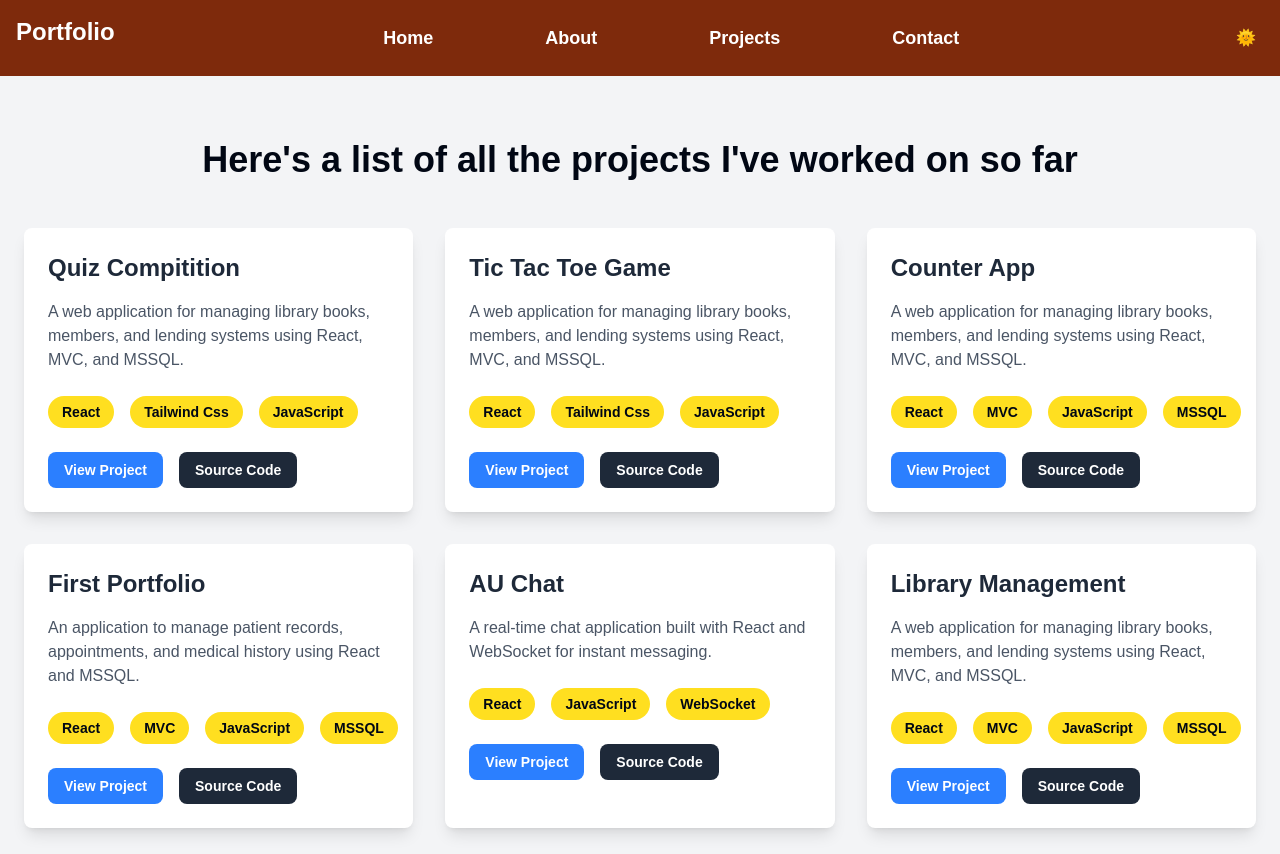
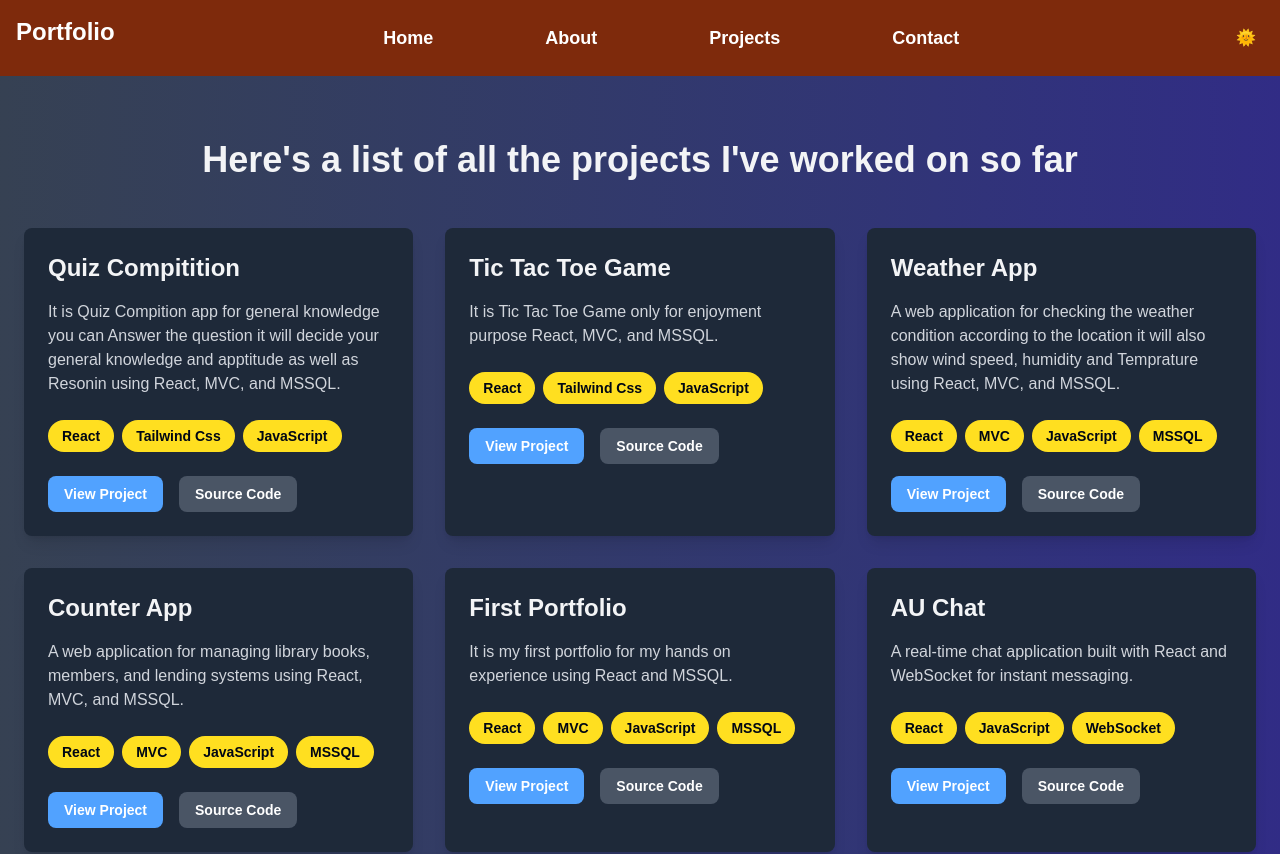
Before and after one commit to Ashish-Kumar-git-design/MyPortfolioProject, a React (Vite) app: page /projects in a window 1280 px wide. Shown: the top 854 px of the page. Built offline with nearby package versions, Linux system fonts and the light colour scheme.

Commit message:
sixth commit

```diff
--- a/src/Pages/Contact.jsx
+++ b/src/Pages/Contact.jsx
@@ -24,10 +24,10 @@ const Contact = () => {
   return (
     <section
       id="contact"
-      className="min-h-screen flex items-center justify-center py-20"
+      className="min-h-screen flex items-center justify-center py-20 bg-gradient-to-r from-green-900 to-gray-800 dark:from-white dark:to-blue-200"
     >
       <div className="px-4 w-150">
-        <h2 className="text-3xl font-bold mb-8 bg-gradient-to-r from-blue-500 to-cyan-400 bg-clip-text text-transparent text-center">
+        <h2 className="text-3xl font-bold mb-8 bg-gradient-to-r from-green-300 to-white bg-clip-text text-transparent text-center dark:from-black dark:to-blue-600 dark:bg-clip-text dark:text-transparent">
           Get In Touch
         </h2>
         <form className="space-y-6" onSubmit={handleSubmit}>
@@ -38,12 +38,12 @@ const Contact = () => {
               name="text-name"
               value={formData.name}
               required
-              className="w-full bg-white/5 border border-white/10 rounded px-4 py-3 text-white transition focus:outline-none focus:border-blue-500 focus:bg-blue-500/5"
+              className="w-full bg-transparent border border-white dark:border-black rounded px-4 py-3 text-white dark:text-black transition focus:outline-none focus:border-green-300 dark:focus:border-black"
               placeholder="Name..."
               onChange={(e) =>
                 setFormData({ ...formData, name: e.target.value })
               }
-            ></input>
+            />
           </div>
           <div className="relative">
             <input
@@ -52,12 +52,12 @@ const Contact = () => {
               id="email"
               value={formData.email}
               required
-              className="w-full bg-white/5 border border-white/10 rounded px-4 py-3 text-white transition focus:outline-none focus:border-blue-500 focus:bg-blue-500/5"
+              className="w-full bg-transparent border border-white dark:border-black rounded px-4 py-3 text-white dark:text-black transition focus:outline-none focus:border-green-300 dark:focus:border-black"
               placeholder="example@gmail.com"
               onChange={(e) =>
                 setFormData({ ...formData, email: e.target.value })
               }
-            ></input>
+            />
           </div>
           <div className="relative">
             <textarea
@@ -66,16 +66,16 @@ const Contact = () => {
               value={formData.message}
               required
               rows={5}
-              className="w-full bg-white/5 border border-white/10 rounded px-4 py-3 text-white transition focus:outline-none focus:border-blue-500 focus:bg-blue-500/5"
+              className="w-full bg-transparent border border-white dark:border-black rounded px-4 py-3 text-white dark:text-black transition focus:outline-none focus:border-green-300 dark:focus:border-black"
               placeholder="Your Message..."
               onChange={(e) =>
                 setFormData({ ...formData, message: e.target.value })
               }
-            ></textarea>
+            />
           </div>
           <button
             type="submit"
-            className="w-full bg-blue-500 text-white py-3 px-6 font-medium transition relative overflow-hidden hover:-translate-y-0.5 hover:shadow-[0_0_15px_rgba(59,130,2460.4)]"
+            className="w-full bg-green-700 dark:bg-black text-white dark:text-white py-3 px-6 font-medium transition relative overflow-hidden hover:-translate-y-0.5 hover:shadow-[0_0_15px_rgba(34,197,94,0.5)] dark:hover:shadow-[0_0_15px_rgba(0,0,0,0.3)]"
           >
             Send Message
           </button>
--- a/src/Pages/Home.jsx
+++ b/src/Pages/Home.jsx
@@ -33,8 +33,9 @@ const Home = () => {
 
     return () => clearInterval(interval);
   }, [charIndex, isForward, textIndex]);
+
   return (
-    <div className="relative flex items-center justify-center min-h-screen bg-gradient-to-r from-indigo-500 via-purple-600 to-pink-500">
+    <div className="relative flex items-center justify-center min-h-screen bg-gradient-to-r from-gray-800 via-gray-700 to-blue-900">
       {/* Background Gradient */}
       <div
         className="absolute inset-0 bg-cover bg-center opacity-40"
@@ -47,7 +48,7 @@ const Home = () => {
       <div className="relative z-10 max-w-6xl mx-auto p-6 text-center lg:text-left flex flex-col sm:flex-row items-center">
         {/* Left Side: Description */}
         <div className="sm:w-1/2 text-white space-y-6">
-          <h1 className="text-3xl sm:text-4xl md:text-5xl font-extrabold leading-tight  text-5xl font-extrabold bg-gradient-to-r from-yellow-300 via-green-500 to-yellow-500 bg-clip-text text-transparent">
+          <h1 className="text-3xl sm:text-4xl md:text-5xl font-extrabold leading-tight bg-gradient-to-r from-yellow-300 via-green-500 to-yellow-500 bg-clip-text text-transparent">
             Hi, I'm <span className="text-yellow-300">{displayText}</span>
           </h1>
           <p className="text-base sm:text-lg md:text-xl leading-relaxed">
--- a/src/Pages/Projects.jsx
+++ b/src/Pages/Projects.jsx
@@ -4,18 +4,29 @@ const projects = [
   {
     title: "Quiz Compitition",
     description:
-      "A web application for managing library books, members, and lending systems using React, MVC, and MSSQL.",
+      "It is Quiz Compition app for general knowledge you can Answer the question it will decide your general knowledge and apptitude as well as Resonin  using React, MVC, and MSSQL.",
     technologies: ["React", "Tailwind Css", "JavaScript"],
-    demoLink: "#",
-    codeLink: "#",
+    demoLink:
+      "https://quiz-compitition-59jr2wum1-ashish-kumars-projects-92c0bbf1.vercel.app/",
+    codeLink: "https://github.com/Ashish-Kumar-git-design/QuizCompitition",
   },
   {
     title: "Tic Tac Toe Game",
     description:
-      "A web application for managing library books, members, and lending systems using React, MVC, and MSSQL.",
+      "It is Tic Tac Toe Game only for enjoyment purpose React, MVC, and MSSQL.",
     technologies: ["React", "Tailwind Css", "JavaScript"],
-    demoLink: "#",
-    codeLink: "#",
+    demoLink:
+      "https://tic-tac-toe-game-pjt8zrn7p-ashish-kumars-projects-92c0bbf1.vercel.app/",
+    codeLink: "https://github.com/Ashish-Kumar-git-design/TicTacToeGame",
+  },
+  {
+    title: "Weather App",
+    description:
+      "A web application for checking the weather condition according to the location it will also show wind speed, humidity and Temprature using React, MVC, and MSSQL.",
+    technologies: ["React", "MVC", "JavaScript", "MSSQL"],
+    demoLink:
+      "https://weather-app-git-main-ashish-kumars-projects-92c0bbf1.vercel.app/",
+    codeLink: "https://github.com/Ashish-Kumar-git-design/WeatherApp",
   },
   {
     title: "Counter App",
@@ -28,7 +39,7 @@ const projects = [
   {
     title: "First Portfolio",
     description:
-      "An application to manage patient records, appointments, and medical history using React and MSSQL.",
+      "It is my first portfolio for my hands on experience using React and MSSQL.",
     technologies: ["React", "MVC", "JavaScript", "MSSQL"],
     demoLink: "https://stellular-shortbread-b6338a.netlify.app/",
     codeLink: "#",
@@ -58,9 +69,9 @@ const projects = [
     codeLink: "#",
   },
   {
-    title: "AU Chat",
+    title: "Hackathon 2025",
     description:
-      "A real-time chat application built with React and WebSocket for instant messaging.",
+      "A real-time Hackathon application built with React and WebSocket for instant participate.",
     technologies: ["React", "JavaScript", "WebSocket"],
     demoLink: "#",
     codeLink: "#",
@@ -69,31 +80,36 @@ const projects = [
 
 const Project = () => {
   return (
-    <section className="py-16 px-6 bg-gray-100" id="projects">
-      <h2 className="text-4xl font-bold text-center mb-12">
+    <section
+      className="py-16 px-6 dark:bg-gray-100 bg-gradient-to-r from-gray-700 to-indigo-900"
+      id="projects"
+    >
+      <h2 className="text-4xl font-bold text-center mb-12 dark:text-white-900 text-gray-100">
         Here's a list of all the projects I've worked on so far
       </h2>
       <div className="grid grid-cols-1 md:grid-cols-2 lg:grid-cols-3 gap-8">
         {projects.map((project, index) => (
           <div
             key={index}
-            className="group relative bg-white p-6 rounded-lg shadow-lg hover:scale-105 transform transition-all duration-300"
+            className="group relative dark:bg-white bg-gray-800 p-6 rounded-lg shadow-lg hover:scale-105 transform transition-all duration-300"
           >
-            {/* Gradient Background */}
-            <div className="absolute inset-0 bg-gradient-to-r from-blue-500 via-purple-500 to-pink-500 opacity-0 group-hover:opacity-30 transition-all duration-300 rounded-lg"></div>
+            {/* Gradient Background (Light Mode Only) */}
+            <div className="absolute inset-0 dark:bg-gradient-to-r dark:from-blue-500 dark:via-purple-500 dark:to-pink-500 dark:opacity-0 dark:group-hover:opacity-30 bg-gradient-to-r from-gray-600 via-gray-700 to-indigo-900 opacity-0 group-hover:opacity-30 transition-all duration-300 rounded-lg"></div>
 
             {/* Project Content */}
-            <h3 className="text-2xl font-semibold text-gray-800 mb-4">
+            <h3 className="text-2xl font-semibold dark:text-gray-800 text-gray-100 mb-4">
               {project.title}
             </h3>
-            <p className="text-gray-600 mb-6">{project.description}</p>
+            <p className="dark:text-gray-600 text-gray-300 mb-6">
+              {project.description}
+            </p>
 
             {/* Technologies */}
-            <div className="flex space-x-4 mb-6">
+            <div className="flex flex-wrap gap-2 mb-6">
               {project.technologies.map((tech, index) => (
                 <span
                   key={index}
-                  className="px-3 py-1 text-sm font-semibold text-white bg-yellow-300 rounded-full border-2 border-transparent group-hover:border-white transition-all duration-300"
+                  className="px-3 py-1 text-sm font-semibold text-white bg-yellow-300 rounded-full border-2 border-transparent dark:group-hover:border-white group-hover:border-gray-300 transition-all duration-300"
                 >
                   {tech}
                 </span>
@@ -104,13 +120,13 @@ const Project = () => {
             <div className="flex space-x-4">
               <a
                 href={project.demoLink}
-                className="inline-block py-2 px-4 bg-blue-500 text-white rounded-lg text-sm font-semibold transform transition-all duration-300 hover:bg-blue-600 hover:scale-105"
+                className="inline-block py-2 px-4 dark:bg-blue-500 dark:text-white bg-blue-400 text-white rounded-lg text-sm font-semibold transform transition-all duration-300 dark:hover:bg-blue-600 hover:bg-blue-300 hover:scale-105"
               >
                 View Project
               </a>
               <a
                 href={project.codeLink}
-                className="inline-block py-2 px-4 bg-gray-800 text-white rounded-lg text-sm font-semibold transform transition-all duration-300 hover:bg-gray-900 hover:scale-105"
+                className="inline-block py-2 px-4 dark:bg-gray-800 dark:text-white bg-gray-600 text-white rounded-lg text-sm font-semibold transform transition-all duration-300 dark:hover:bg-gray-900 hover:bg-gray-700 hover:scale-105"
               >
                 Source Code
               </a>
```
Also changed, not shown: src/Pages/About.jsx (+13 -11 lines).
